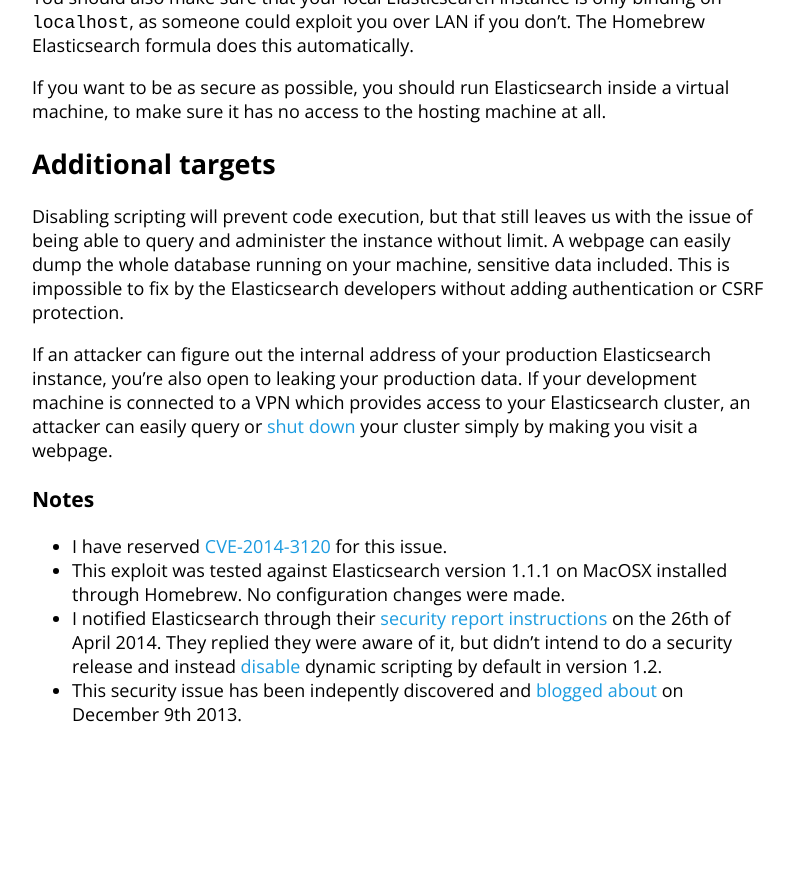
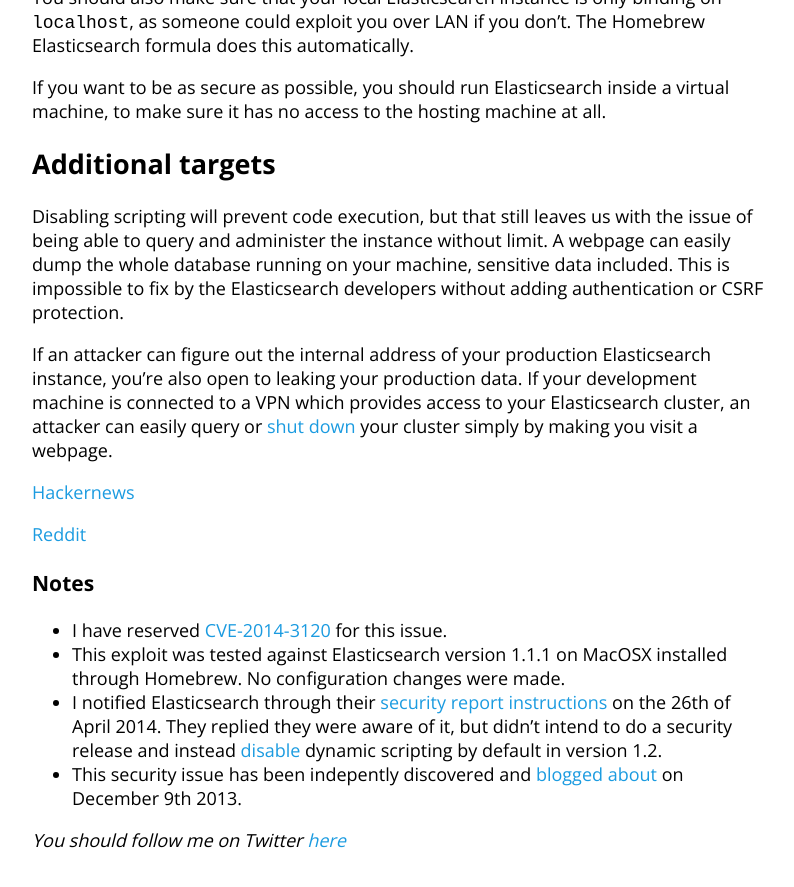
Before and after one commit to gondo/bouk.github.io, a Jekyll site: the page built from _posts/2014-05-12-elasticsearch-rce.md, in a window 1280 px wide and 900 px high, scrolled down 2123 px. Shown: the top 887 px of the window, without its empty margins (238-1032 px from the left). Built offline with Jekyll 4.4.1, drawn with Linux system fonts in a browser that asks for light colours; before the commit the page ends 2897 px from its top, so only the background shows below that.

Commit message:
Add HN Reddit and Twitter links

```diff
--- a/_config.yml
+++ b/_config.yml
@@ -1,3 +1,4 @@
 permalink: /blog/:title/
 domain: bouke.be
 highlighter: pygments
+markdown: kramdown
--- a/_posts/2014-05-12-elasticsearch-rce.md
+++ b/_posts/2014-05-12-elasticsearch-rce.md
@@ -79,9 +79,15 @@
 
 If an attacker can figure out the internal address of your production Elasticsearch instance, you're also open to leaking your production data. If your development machine is connected to a VPN which provides access to your Elasticsearch cluster, an attacker can easily query or [shut down](http://www.elasticsearch.org/guide/en/elasticsearch/reference/current/cluster-nodes-shutdown.html) your cluster simply by making you visit a webpage.
 
+[Hackernews](https://news.ycombinator.com/item?id=7732540)
+
+[Reddit](http://www.reddit.com/r/netsec/comments/25cuun/insecure_default_in_elasticsearch_enables_remote/)
+
 ### Notes
 
 * I have reserved [CVE-2014-3120](http://www.cve.mitre.org/cgi-bin/cvename.cgi?name=2014-3120) for this issue.
 * This exploit was tested against Elasticsearch version 1.1.1 on MacOSX installed through Homebrew. No configuration changes were made.
 * I notified Elasticsearch through their [security report instructions](http://www.elasticsearch.org/community/security/) on the 26th of April 2014. They replied they were aware of it, but didn't intend to do a security release and instead [disable](https://github.com/elasticsearch/elasticsearch/issues/5853) dynamic scripting by default in version 1.2.
 * This security issue has been indepently discovered and [blogged about](https://www.found.no/foundation/elasticsearch-security/#staying-safe-while-developing-with-elasticsearch) on December 9th 2013.
+
+*You should follow me on Twitter [here](https://twitter.com/bvdbijl)*
```
